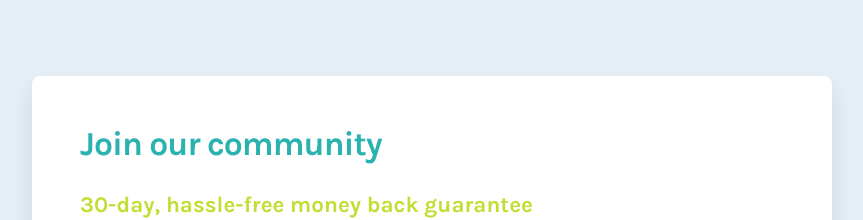
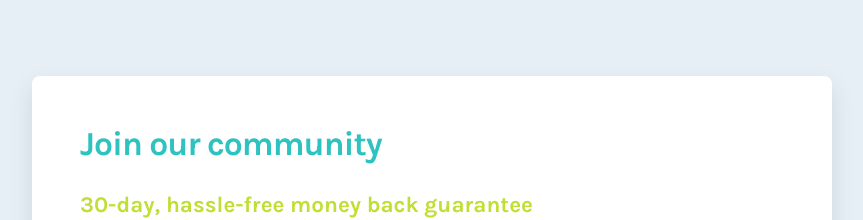
Before and after one commit to 1t1sCooL/single-price-grid-component, a React (Vite) app: page / in a window 1280 px wide. In both pictures the pointer is over the element "Join our community". Shown: the top 220 px of the page, without its empty margins (208-1071 px from the left). Built offline with nearby package versions, Linux system fonts and the light colour scheme.

Commit message:
add hover effects

```diff
--- a/src/app/styles/global.css
+++ b/src/app/styles/global.css
@@ -3,6 +3,7 @@
   --Teal600: hsla(179, 62%, 33%);
   --Teal400: hsla(179, 62%, 47%);
   --Green400: hsl(71, 73%, 54%);
+  --Green300: hsl(71, 73%, 64%);
   --Teal100: hsl(204, 43%, 93%);
   --Gray500: hsl(218, 22%, 67%);
 }
--- a/src/widgets/heading/Heading.module.css
+++ b/src/widgets/heading/Heading.module.css
@@ -11,11 +11,13 @@
     margin: 0 0 1.8rem 0;
     letter-spacing: -1px;
     font-size: 2.1rem;
+    transition: color 0.3s ease;
 }
 .heading h2 {
     color: var(--Green400);
     font-size: 1.4rem;
     margin: 0 0 1rem 0;
+    transition: color 0.3s ease;
 }
 .heading p {
     margin: 0 0 .5rem 0;
@@ -23,6 +25,12 @@
     font-size: 1.25rem;
     line-height: 1.6;
     letter-spacing: 0.003rem;
+}
+.heading h1:hover{
+    color: var(--Teal400);
+}
+.heading h2:hover{
+    color: var(--Green300);
 }
 @media (max-width: 850px) {
     .heading {
--- a/src/widgets/priceBox/PriceBox.module.css
+++ b/src/widgets/priceBox/PriceBox.module.css
@@ -35,6 +35,11 @@
     font-size: 1.2rem;
     font-weight: 600;
     box-shadow: 0 10px 25px 0 rgba(0, 20, 0, 0.2);
+    transition: box-shadow, background-color 0.3s ease;
+}
+.btn:hover{
+    background-color: var(--Green300);
+    box-shadow: 0 10px 15px 0 rgba(0, 20, 0, 0.2);
 }
 @media (max-width: 850px) {
     .priceBox{
```
Also changed, not shown: screenshot.png.
